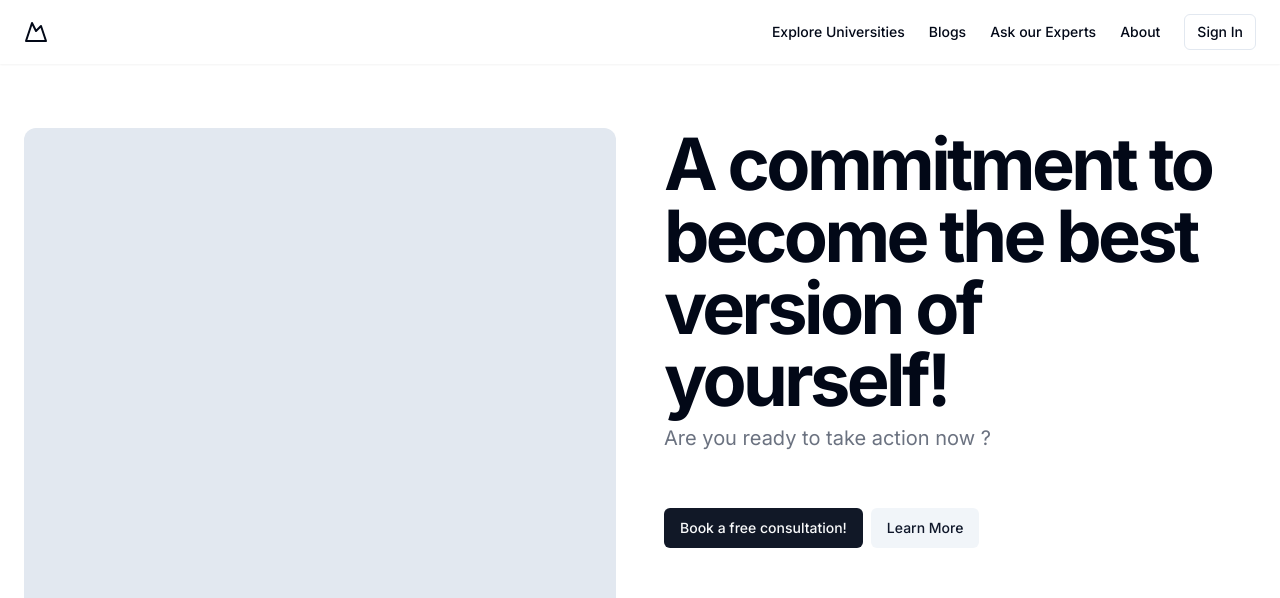
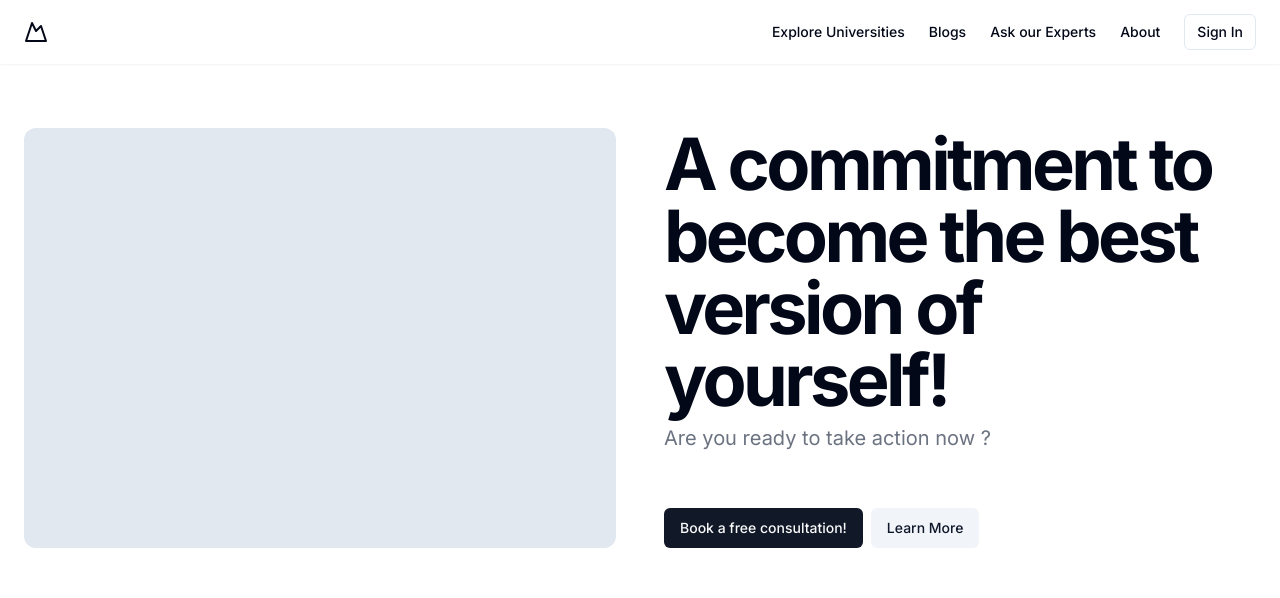
Before and after one commit to 0xpranv/Full-stack, a Next.js app: page / in a window 1280 px wide. Shown: the top 598 px of the page. Built offline with nearby package versions, Linux system fonts and the light colour scheme.

Commit message:
add consistent padding top to every section

```diff
--- a/components/Hero.tsx
+++ b/components/Hero.tsx
@@ -21,7 +21,7 @@ export default function Hero() {
           </div>
         </div>
         <div
-          className="bg-slate-200 mx-auto aspect-square overflow-hidden rounded-xl object-cover lg:order-first w-full"
+          className="bg-slate-200 mx-auto overflow-hidden rounded-xl object-cover lg:order-first w-full"
         />
       </div>
     </section>
--- a/components/footer.tsx
+++ b/components/footer.tsx
@@ -2,8 +2,7 @@ import Link from "next/link";
 
 export const Footer = () => {
   return (
-    <div key="1" className="flex flex-col min-h-[100dvh]">
-      <main className="flex-1" />
+    <div key="1" className="flex flex-col pt-12 md:pt-16 lg:pt-18">
       <footer className="w-full">
         <div className="aspect-[4/1] relative">
           <iframe
```
